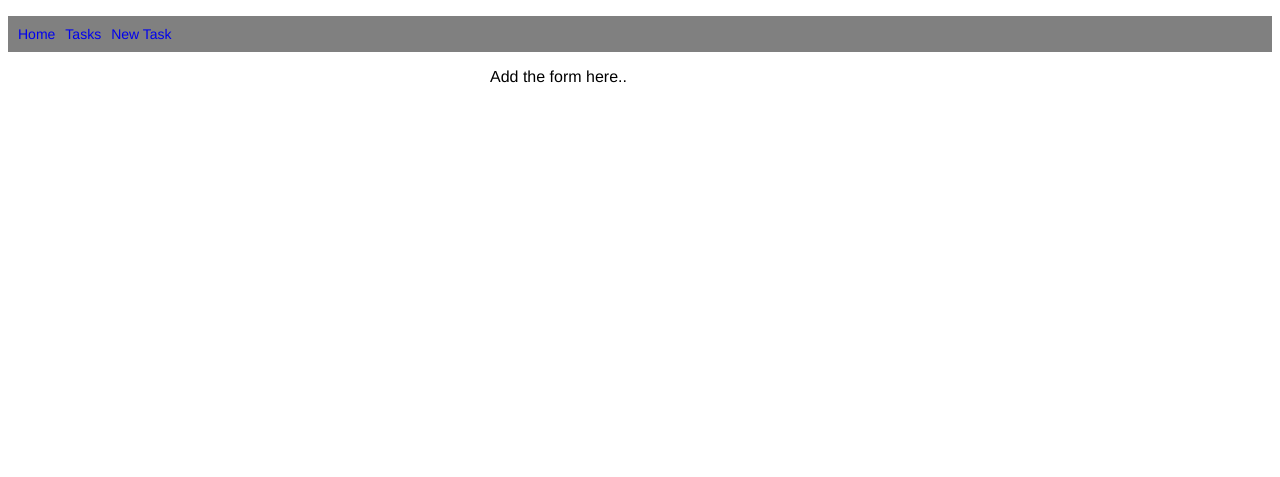
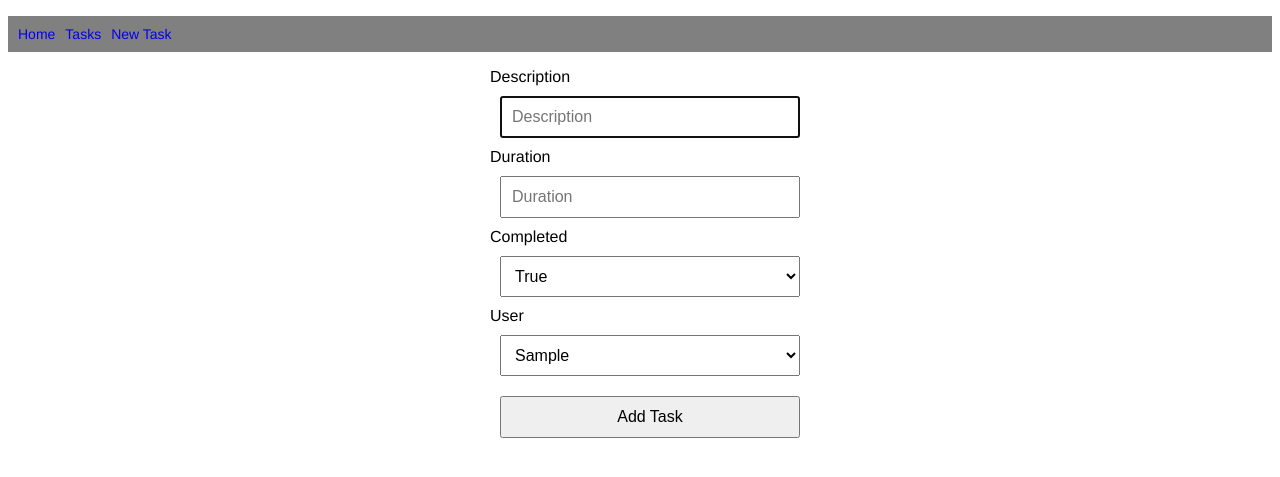
Before and after one commit to AndrewDMackay/py_task_manager_g27, a Flask app: page /tasks/new/ in a window 1280 px wide. Shown: the top 477 px of the page. Run offline with Flask 2, Linux system fonts and the light colour scheme; a database or web service that is not in the repository returns one stand-in record (values such as "Sample title"); some libraries are stand-ins or nearby versions.

Commit message:
third commit main

```diff
--- a/controllers/tasks_controller.py
+++ b/controllers/tasks_controller.py
@@ -1,13 +1,15 @@
-from flask import Flask, render_template
+from flask import Flask, render_template, request, redirect
 from flask import Blueprint
 from repositories import task_repository
+from repositories import user_repository
+from models.task import Task
 
 tasks_blueprint = Blueprint("tasks", __name__)
 
 # Index..
 # GET '/tasks/'
 
-@tasks_blueprint.route("/tasks/")
+@tasks_blueprint.route("/tasks", strict_slashes=False, methods=['GET'])
 def tasks():
     tasks = task_repository.select_all()
     return render_template("tasks/index.html", all_tasks = tasks)
@@ -16,13 +18,26 @@ def tasks():
 # GET '/tasks/new'
 # Returns an HTML form to the browser..
 
-@tasks_blueprint.route("/tasks/new/", methods=['GET'])
+@tasks_blueprint.route("/tasks/new", strict_slashes=False, methods=['GET'])
 def new_task():
-    return render_template("tasks/new.html")
+    users = user_repository.select_all()
+    return render_template("tasks/new.html", all_users = users)
 
 # CREATE
 # POST '/tasks/'
 # Receives the data from the form to insert into the database..
+
+@tasks_blueprint.route("/tasks", strict_slashes=False, methods=['POST'])
+def create_task():
+    description = request.form['description']
+    user_id = request.form['user_id']
+    duration = request.form['duration']
+    completed = request.form['completed']
+    user = user_repository.select(user_id)
+    task = Task(description, user, duration, completed)
+    task_repository.save(task)
+    return redirect('/tasks')
+
 
 # SHOW
 # GET '/tasks/<id>'
@@ -35,3 +50,7 @@ def new_task():
 
 # DELETE
 # DELETE '/tasks/<id>'
+@tasks_blueprint.route("/tasks/<id>/delete", strict_slashes=False, methods=['POST'])
+def delete_task(id):
+    task_repository.delete(id)
+    return redirect('/tasks/')
--- a/templates/tasks/new.html
+++ b/templates/tasks/new.html
@@ -2,6 +2,30 @@
 {% extends "base.html" %}
 {% block content %}
 
-Add the form here..
-
+<form action="/tasks" method="post">
+    <div>
+        <label for="description">Description</label>
+        <input type="text" id="description" name="description" placeholder="Description" required autofocus>
+    </div>
+    <div>
+        <label for="duration">Duration</label>
+        <input type="number" id="duration" name="duration" placeholder="Duration">
+    </div>
+    <div>
+        <label for="completed">Completed</label>
+        <select id="completed" name="completed">
+            <option value="true">True</option>
+            <option value="false">False</option>
+        </select>
+    </div>
+    <div>
+        <label for="user">User</label>
+        <select id="user" name="user_id">
+        {% for user in all_users %}
+        <option value="{{ user.id }}">{{ user.first_name }}</option>
+        {% endfor %}
+        </select>
+    </div>
+    <button type="submit">Add Task</button>
+</form>
 {% endblock %}
```
Also changed, not shown: templates/tasks/index.html (+5 -2 lines), templates/tasks/show.html (added, +12 -0 lines).
